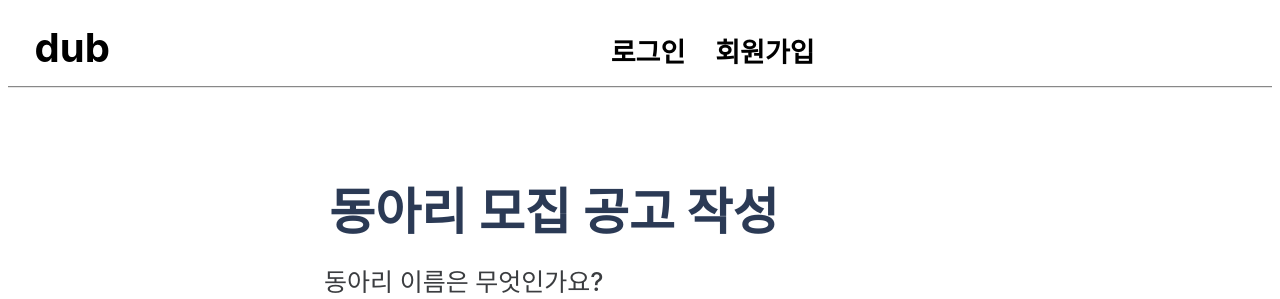
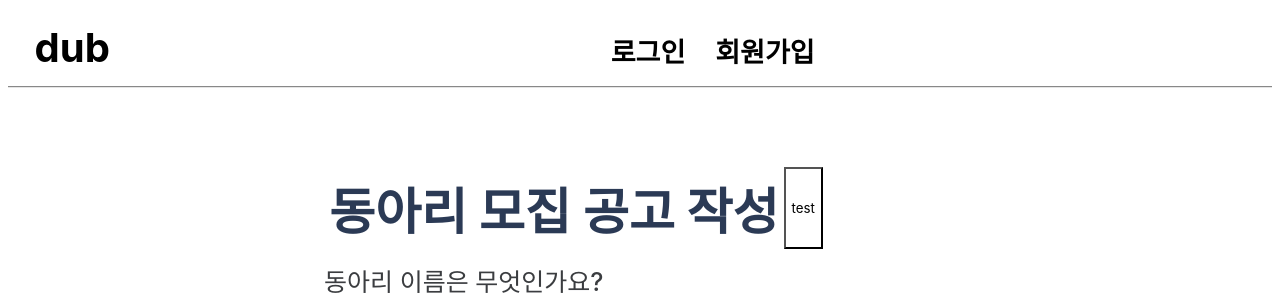
Before and after one commit to Likelion-Kwangwoon/dub_club_wanted, a React (Create React App) app in the folder dub/: page /detailinput in a window 1280 px wide. Shown: the top 299 px of the page. Built offline with nearby package versions, Linux system fonts and the light colour scheme; a web font is replaced by a local one.

Commit message:
글작성 api 가능
글작성 가능!

```diff
--- a/dub/package.json
+++ b/dub/package.json
@@ -2,6 +2,7 @@
   "name": "dub",
   "version": "0.1.0",
   "private": true,
+
   "dependencies": {
     "@hookform/resolvers": "^3.0.0",
     "@reduxjs/toolkit": "^1.9.3",
--- a/dub/src/Url.js
+++ b/dub/src/Url.js
@@ -1 +1 @@
-export const url = 'http://52.78.34.151:8080'
+export const url = 'http://ec2-3-39-253-182.ap-northeast-2.compute.amazonaws.com:8080'
--- a/dub/src/components/detailInput/detailInput.jsx
+++ b/dub/src/components/detailInput/detailInput.jsx
@@ -45,7 +45,7 @@ function DetailInput() {
   }
   const handleCategory = (e) => {
     e.preventDefault();
-    setCategory(e.target.value);
+    setCategory(parseInt(e.target.value));
   }
   const handleTitle = (e) => {
     e.preventDefault();
@@ -56,7 +56,7 @@ function DetailInput() {
     setContent(e.target.value);
   }
 
-  const handleSubmit = (e) => {
+  const handleSubmit = async (e) => {
 
     e.preventDefault();
     const submitData = {
@@ -67,8 +67,10 @@ function DetailInput() {
     console.log(submitData);
     const formData = new FormData();
 
-    formData.append('json', submitData);
-    formData.append('images', image);
+    //formData.append('json', JSON.stringify(submitData));
+    //formData.append('images', image);
+    formData.append('json', new Blob([JSON.stringify(submitData)], {type: "application/json"}));
+    formData.append('images', 'image');
     // FormData의 key 확인
     for (const key of formData.keys()) {
       console.log(key);
@@ -87,8 +89,9 @@ function DetailInput() {
             Authorization : token,
             'Content-Type': 'multipart/form-data',
           },
-          transformRequest: formData => formData,
-        },
+          //transformRequest: formData => formData,
+          //withCredentials: true
+        }
       ).then(response => {
         alert(response.result);
         navigate('/')
@@ -98,11 +101,51 @@ function DetailInput() {
       alert(error);
     }
   }
+  const test = async (e) => {
+    e.preventDefault()
+    const submitData = {
+      'title' : title,
+      'content' : content,
+      'category' : category,
+    };
+    console.log(submitData);
+    const formData = new FormData();
 
+    formData.append('json', new Blob([JSON.stringify(submitData)], {type: "application/json"}));
+    // FormData의 key 확인
+    for (const key of formData.keys()) {
+      console.log(key);
+    }
+    // FormData의 value 확인
+    for (const value of formData.values()) {
+      console.log(value);
+    }
+    console.log(formData);
+    try {
+      await axios.post(
+        `${url}/app/post/writing`,
+        formData,
+        {
+          headers: {
+            "Content-Type": "multipart/form-data",
+            Authorization : token,
+          },
+          //withCredentials: true
+        }
+      ).then(response => {
+        alert(response.result);
+        navigate('/')
+      })
+    } catch(error) {
+      console.log(error);
+      alert(error.message);
+    }
+  }
   return(
     <div className="detailInput">
       <div className="detailheader">
           <span>동아리 모집 공고 작성</span>
+          <button onClick={test}>test</button>
       </div>
 
     <form className='editor'
```
